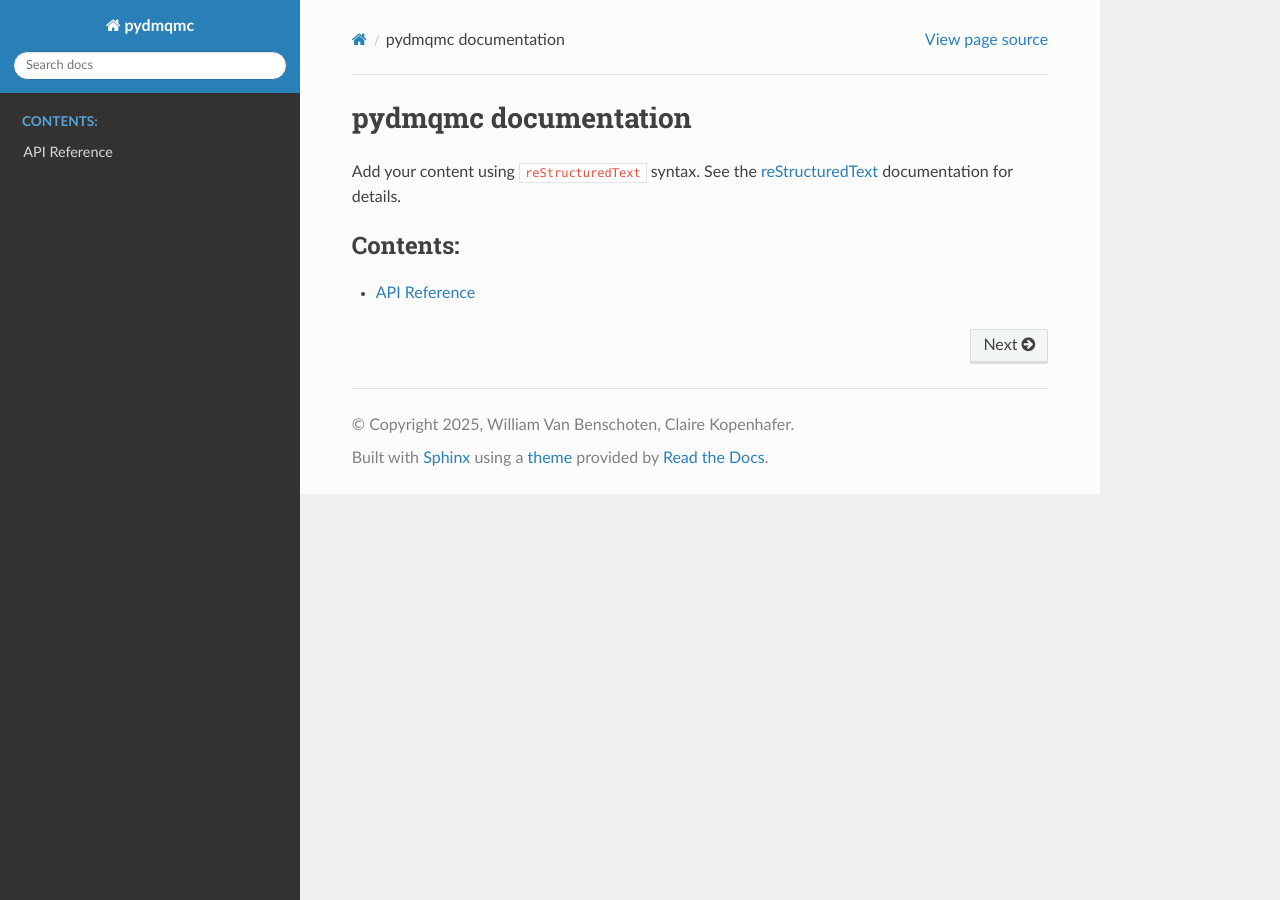
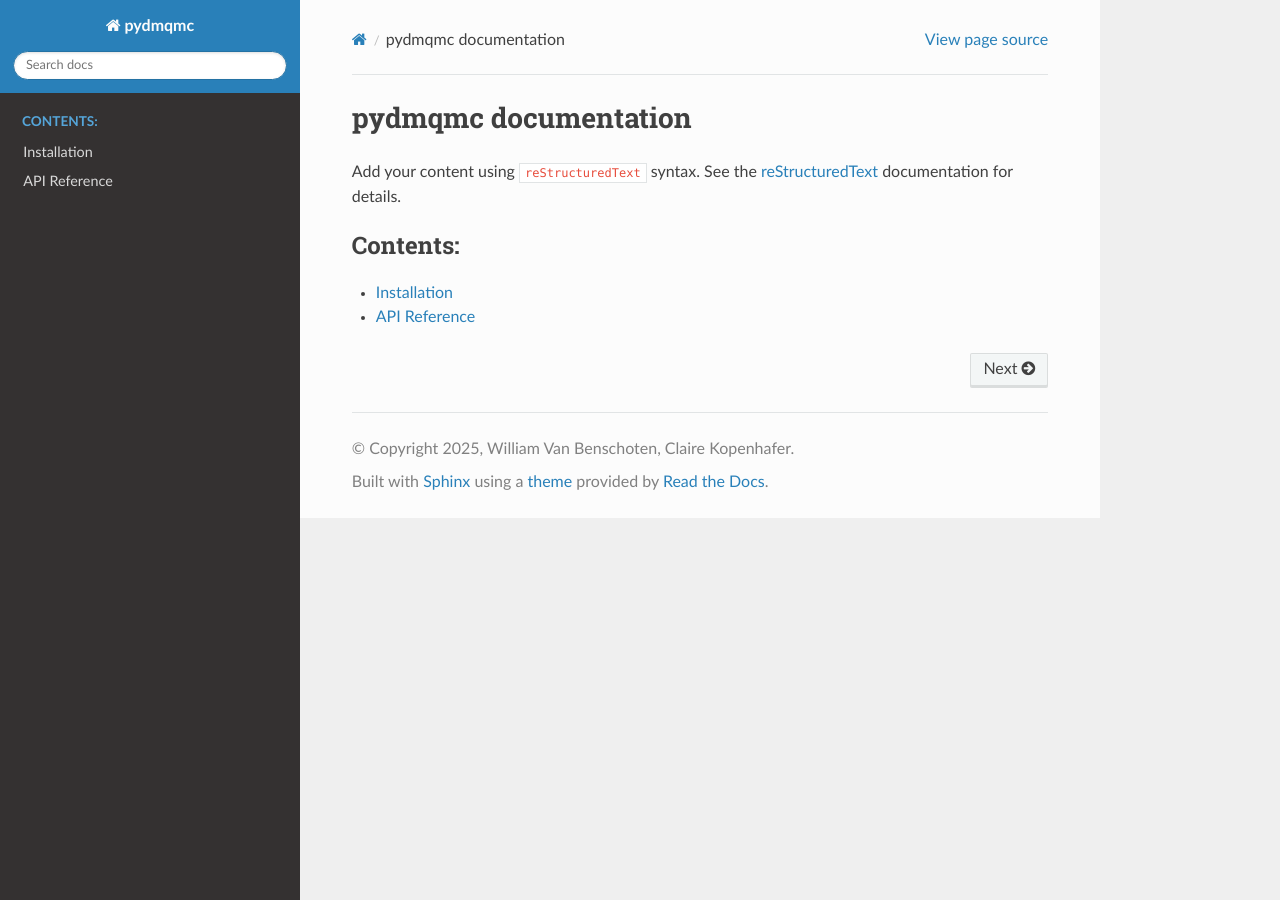
Before and after one commit to shepherd-group/pydmqmc, a Sphinx documentation site: the page built from docs/source/index.rst, in a window 1280 px wide. Built offline with Sphinx 7.4.7 and the Read the Docs theme 3.1.0, drawn with Linux system fonts in a browser that asks for light colours.

Commit message:
Stump install page

```diff
--- a/docs/source/index.rst
+++ b/docs/source/index.rst
@@ -15,4 +15,5 @@ documentation for details.
    :maxdepth: 2
    :caption: Contents:
 
+   installation
    api
--- /dev/null
+++ b/docs/source/installation.rst
@@ -0,0 +1,6 @@
+.. _installation:
+
+Installation
+============
+
+How to install this package!
```
